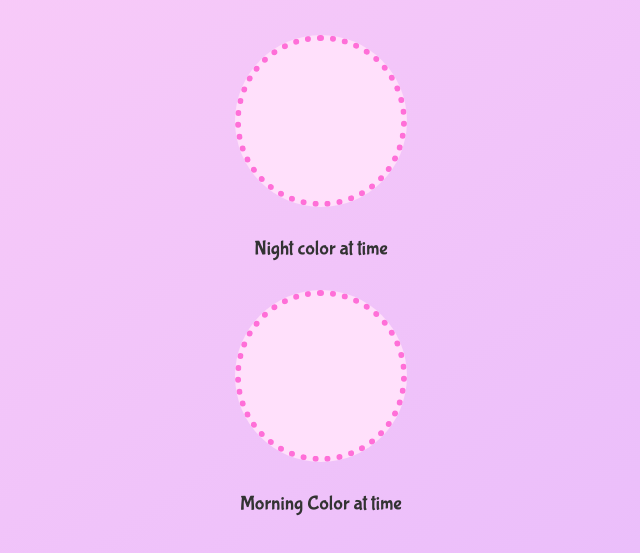
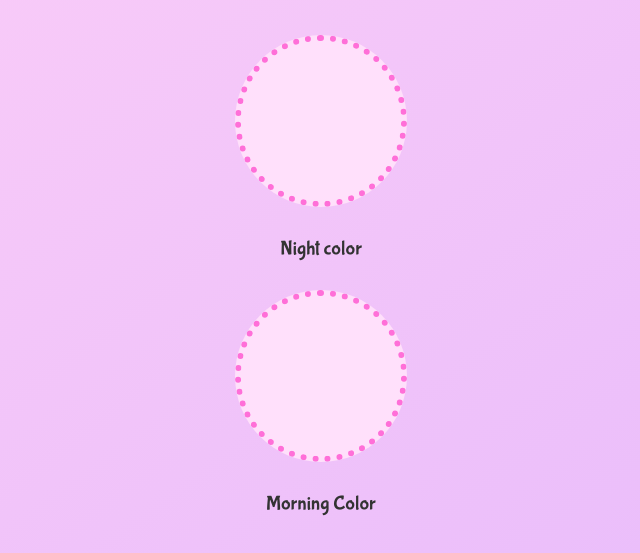
Before and after one commit to oliver-kielian/Children-s-Alarm-Clock, a Flask app: template templates/home.html in a window 1280 px wide. Shown: the part 384-937 px from the top of the page, without its empty margins (319-959 px from the left). Run offline with Flask 3, Linux system fonts and the light colour scheme; the template is opened without the code that fills it, so the values that code supplies are empty.

Commit message:
got rid of "at time"

```diff
--- a/templates/home.html
+++ b/templates/home.html
@@ -8,10 +8,10 @@
     <h2>These Are The Current Colors Selected</h2>
     <br>
     <div class="colorCircle" id="nightColorCircle"></div>
-    <p>Night color at time</p>
+    <p>Night color</p>
     <div class="colorCircle" id="morningColorCircle"></div>
 
-    <p>Morning Color at time</p>
+    <p>Morning Color</p>
     <script>
         fetch('/colors')
         .then(response => response.ok ? response.json(): {})
```
